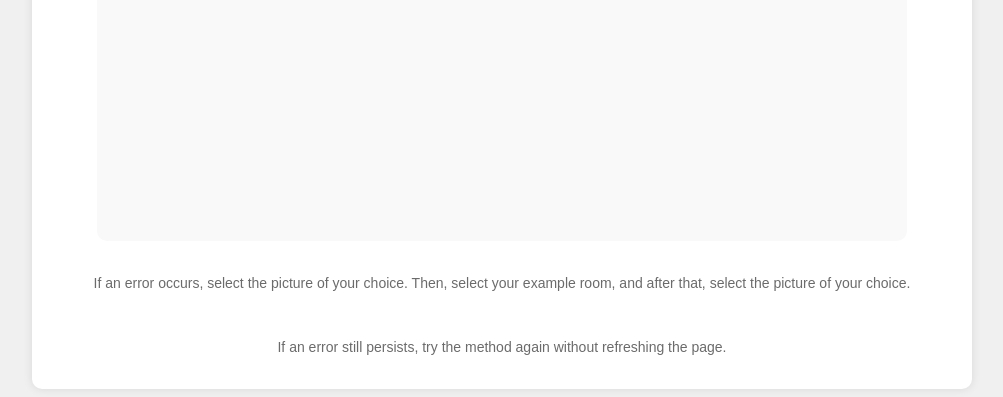
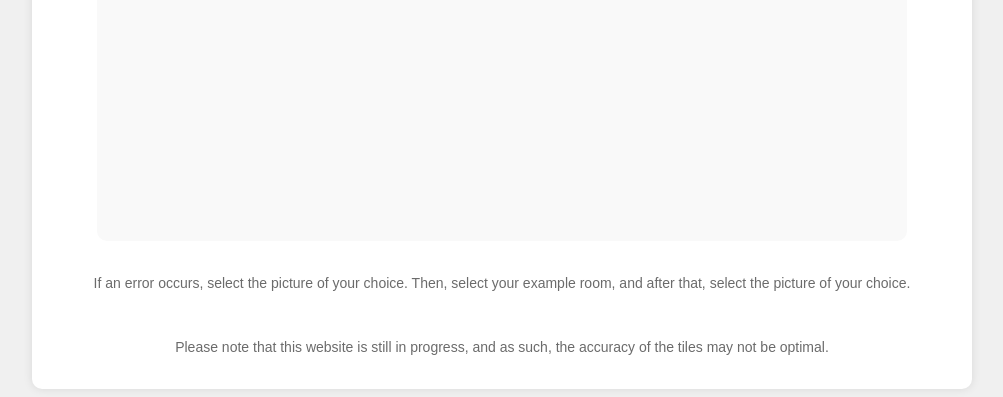
Before and after one commit to nejachi/nejachi.github.io, a plain HTML site: page index.html in a window 1280 px wide. Shown: the part 583-980 px from the top of the page, without its empty margins (138-1141 px from the left). Drawn offline with Linux system fonts and the light colour scheme.

Commit message:
Update index.html

```diff
--- a/index.html
+++ b/index.html
@@ -175,7 +175,7 @@
       <img id="overlay-image" src="" alt="Overlay Image">
     </div>
     <p id="caution-note">If an error occurs, select the picture of your choice. Then, select your example room, and after that, select the picture of your choice.</p>
-    <p id="caution-note">If an error still persists, try the method again without refreshing the page.</p>
+    <p id="caution-note">Please note that this website is still in progress, and as such, the accuracy of the tiles may not be optimal.</p>
   </div>
 
   <script>
```
